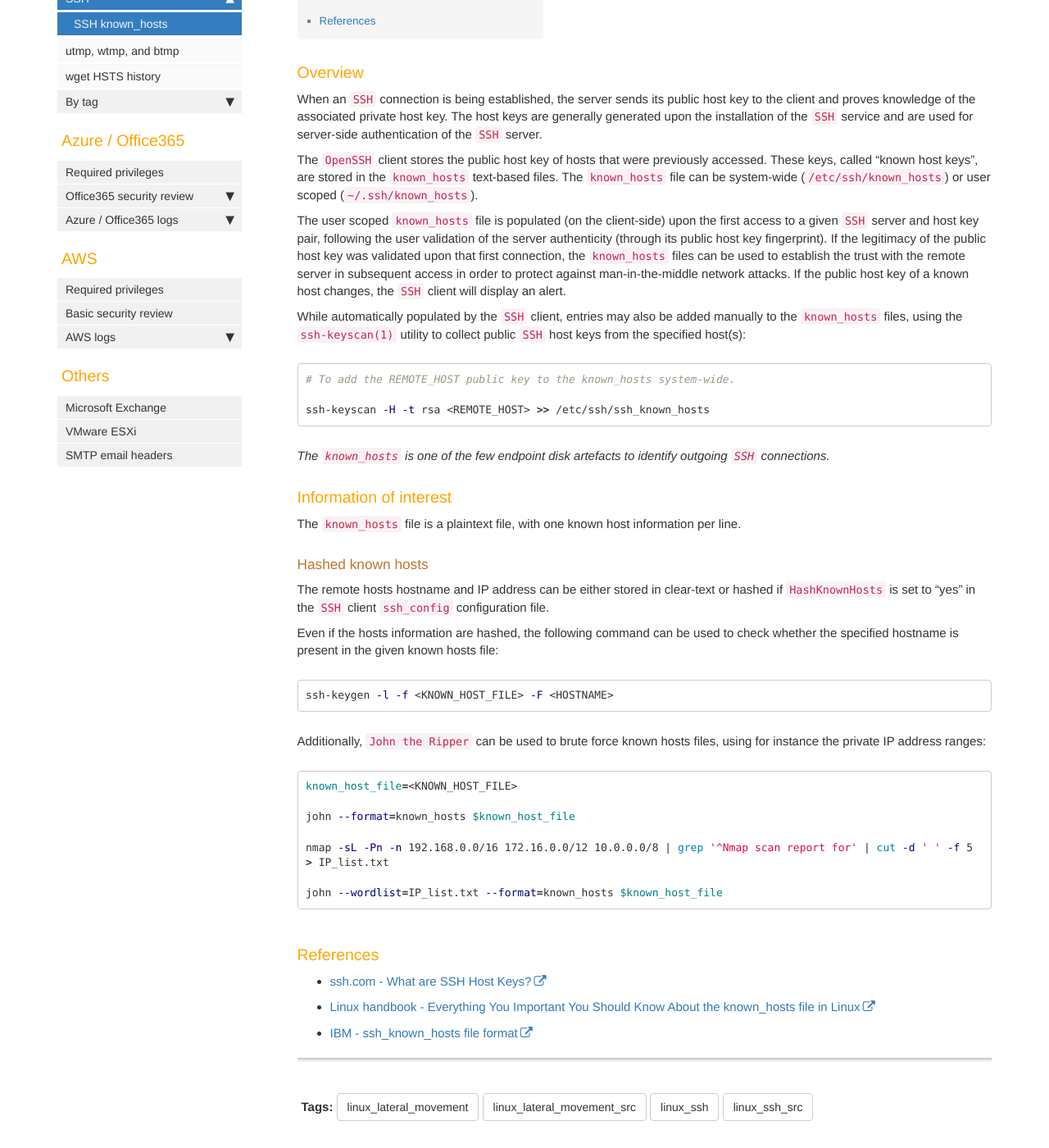
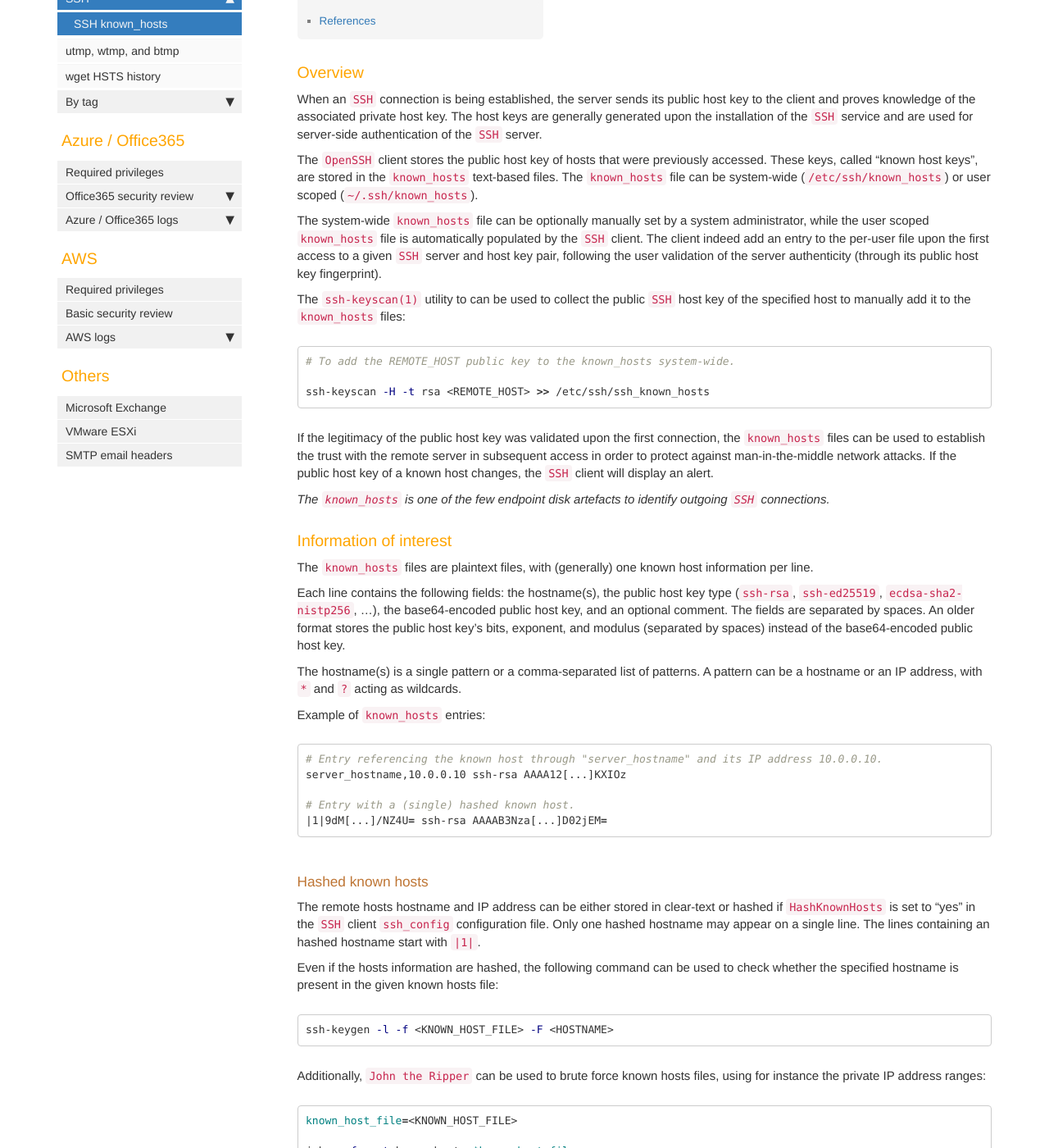
Before and after one commit to Qazeer/artefacts.help, a Jekyll site: the page built from pages/linux/ssh_known_hosts.md, in a window 1280 px wide and 1400 px high, scrolled down 413 px. Shown: the whole window at 82% size. Built offline with Jekyll 4.4.1, drawn with Linux system fonts in a browser that asks for light colours; comment, search, counter and statistics services are not loaded; some of the changed text lies outside the part shown.

Commit message:
[Artefact] Linux SSH known_hosts - update with details on entry format

````diff
--- a/pages/linux/ssh_known_hosts.md
+++ b/pages/linux/ssh_known_hosts.md
@@ -1,7 +1,6 @@
 ---
 title: SSH known_hosts
-summary: 'When an SSH connection is being established, the server sends its public host key to the client and proves knowledge of the associated private host key. The OpenSSH client stores the public host key of hosts that were previously
-accessed. These keys, called "known host keys", are stored in the known_hosts text-based files.\n\n The remote hosts hostname and IP address can be either stored in clear-text or hashed. If the host information is hashed, it is possible to test wether a specific host is present in the known_hosts file, or to brute force the hashes to try to recover the associated hostname / IP addresses.'
+summary: 'When an SSH connection is being established, the server sends its public host key to the client and proves knowledge of the associated private host key. The OpenSSH client automatically stores the public host key of hosts that were previously accessed. These keys, called "known host keys", are stored in the known_hosts files.\n\n The known_hosts files are plaintext files, with (generally) one known host information per line with the following information: the hostname(s) / IP address(es), the public host key type, the base64-encoded public host key, and an optional comment.\n\n The remote hosts hostname and IP address can be either stored in clear-text or hashed. If the host information is hashed, it is possible to test wether a specific host is present in the known_hosts file, or to brute force the hashes to try to recover the associated hostname / IP addresses.'
 keywords: SSH
 tags:
   - linux_lateral_movement
@@ -27,18 +26,15 @@ accessed. These keys, called "known host keys", are stored in the `known_hosts`
 text-based files. The `known_hosts` file can be system-wide
 (`/etc/ssh/known_hosts`) or user scoped (`~/.ssh/known_hosts`).
 
-The user scoped `known_hosts` file is populated (on the client-side) upon the
-first access to a given `SSH` server and host key pair, following the user
-validation of the server authenticity (through its public host key
-fingerprint). If the legitimacy of the public host key was validated upon that
-first connection, the `known_hosts` files can be used to establish the trust
-with the remote server in subsequent access in order to protect against
-man-in-the-middle network attacks. If the public host key of a known host
-changes, the `SSH` client will display an alert.
+The system-wide `known_hosts` file can be optionally manually set by a system
+administrator, while the user scoped `known_hosts` file is automatically
+populated by the `SSH` client. The client indeed add an entry to the per-user
+file upon the first access to a given `SSH` server and host key pair, following
+the user validation of the server authenticity (through its public host key
+fingerprint).
 
-While automatically populated by the `SSH` client, entries may also be added
-manually to the `known_hosts` files, using the `ssh-keyscan(1)` utility to
-collect public `SSH` host keys from the specified host(s):
+The `ssh-keyscan(1)` utility to can be used to collect the public `SSH` host
+key of the specified host to manually add it to the `known_hosts` files:
 
 ```bash
 # To add the REMOTE_HOST public key to the known_hosts system-wide.
@@ -46,19 +42,46 @@ collect public `SSH` host keys from the specified host(s):
 ssh-keyscan -H -t rsa <REMOTE_HOST> >> /etc/ssh/ssh_known_hosts
 ```
 
+If the legitimacy of the public host key was validated upon the first
+connection, the `known_hosts` files can be used to establish the trust with the
+remote server in subsequent access in order to protect against
+man-in-the-middle network attacks. If the public host key of a known host
+changes, the `SSH` client will display an alert.
+
 *The `known_hosts` is one of the few endpoint disk artefacts to identify
 outgoing `SSH` connections.*
 
 ### Information of interest
 
-The `known_hosts` file is a plaintext file, with one known host information per
-line.
+The `known_hosts` files are plaintext files, with (generally) one known host
+information per line.
+
+Each line contains the following fields: the hostname(s), the public host key
+type (`ssh-rsa`, `ssh-ed25519`, `ecdsa-sha2-nistp256`, ...), the base64-encoded
+public host key, and an optional comment. The fields are separated by spaces.
+An older format stores the public host key's bits, exponent, and modulus
+(separated by spaces) instead of the base64-encoded public host key.
+
+The hostname(s) is a single pattern or a comma-separated list of patterns. A
+pattern can be a hostname or an IP address, with `*` and `?` acting as
+wildcards.
+
+Example of `known_hosts` entries:
+
+```bash
+# Entry referencing the known host through "server_hostname" and its IP address 10.0.0.10.
+server_hostname,10.0.0.10 ssh-rsa AAAA12[...]KXIOz
+
+# Entry with a (single) hashed known host.
+|1|9dM[...]/NZ4U= ssh-rsa AAAAB3Nza[...]D02jEM=
+```
 
 #### Hashed known hosts
 
 The remote hosts hostname and IP address can be either stored in clear-text or
 hashed if `HashKnownHosts` is set to "yes" in the `SSH` client `ssh_config`
-configuration file.
+configuration file. Only one hashed hostname may appear on a single line. The
+lines containing an hashed hostname start with `|1|`.
 
 Even if the hosts information are hashed, the following command can be used to
 check whether the specified hostname is present in the given known hosts file:
````
Also changed, not shown: other parts of pages/linux/ssh_known_hosts.md (+2 -0 lines).
